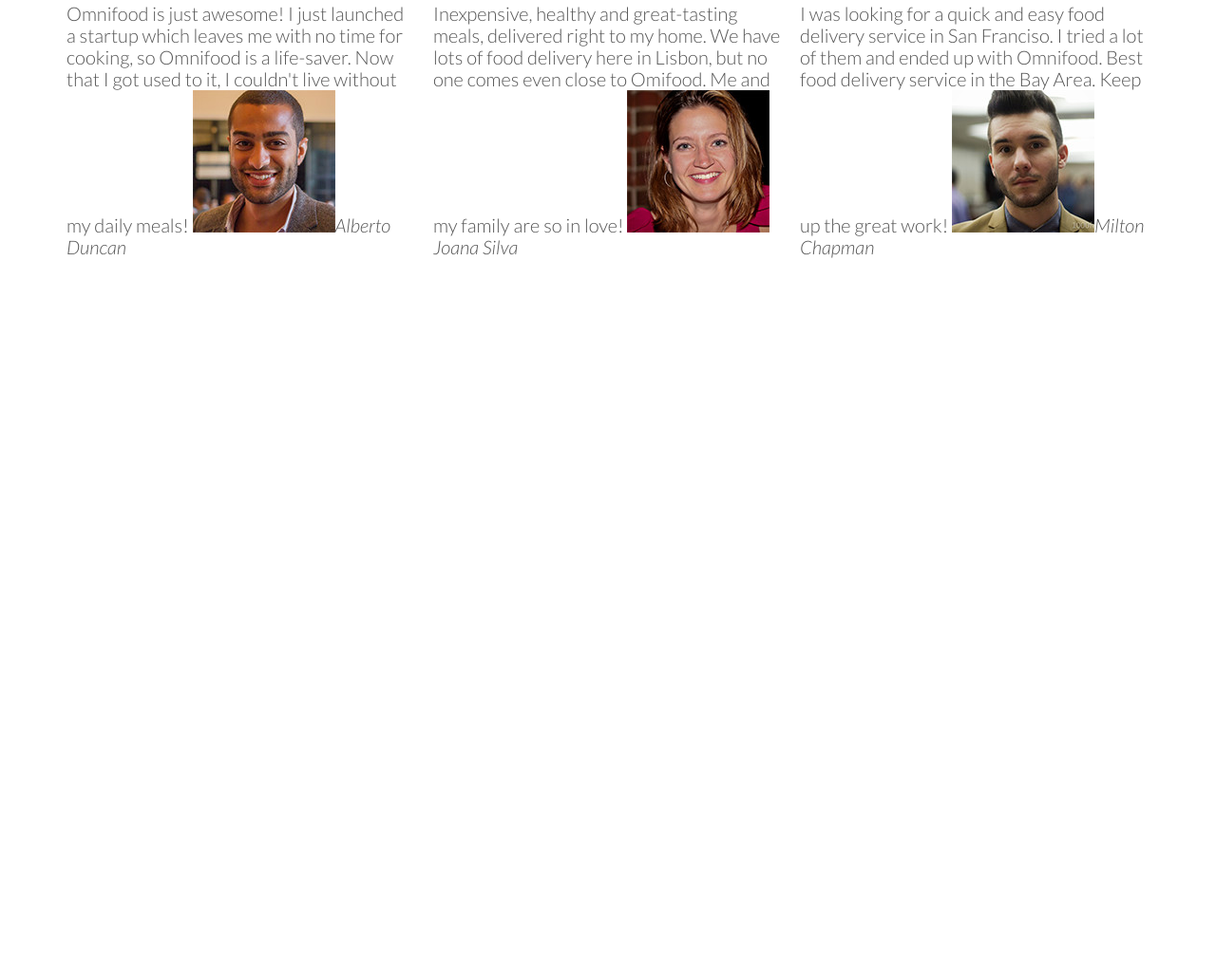
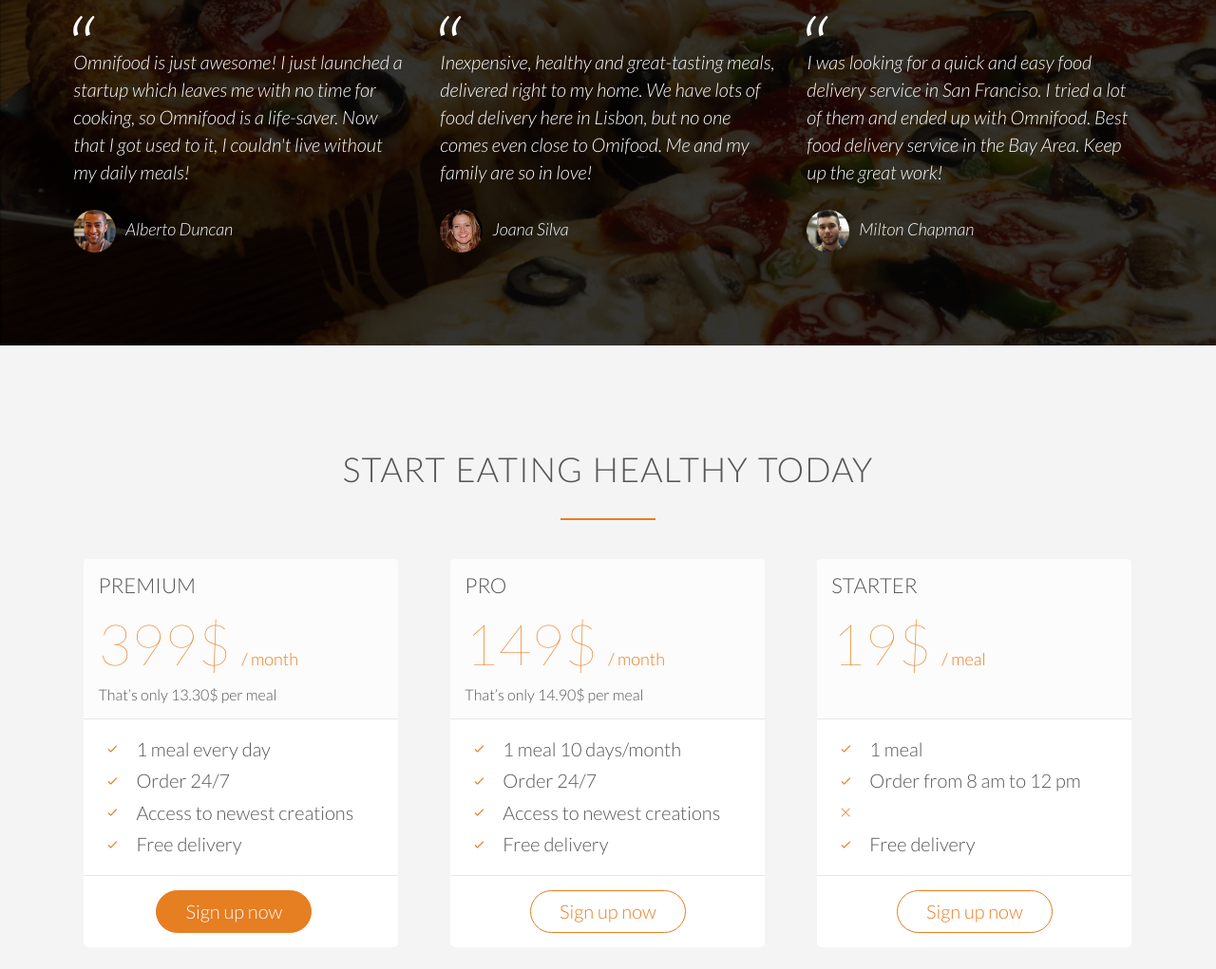
Before and after one commit to PauloJSGG/omnifood_udemy, a plain HTML site: page index.html in a window 1280 px wide. Shown: the part 3653-4674 px from the top of the page at 95% size. Before the commit the page ends 4017 px from the top, so only its background shows below. Drawn offline with Linux system fonts and the light colour scheme; files whose address does not match are found by name.

Commit message:
20-11-18

```diff
--- a/index.html
+++ b/index.html
@@ -243,7 +243,7 @@
                     <cite><img src="/resources/img/customer-2.jpg">Joana Silva</cite>
                 </blockquote>
             </div>
-            <div class="col span-1-of-3  ">
+            <div class="col span-1-of-3">
                 <blockquote>
                     I was looking for a quick and easy food delivery service in San Franciso. I tried a lot of them and
                     ended up with Omnifood. Best food delivery service in the Bay Area. Keep up the great work!
@@ -253,6 +253,86 @@
         </div>
     </section>
 
+    <section class="section-plans">
+        <div class="row">
+            <h2>Start eating healthy today</h2>
+        </div>
+        <div class="row">
+            <div class="col span-1-of-3">
+                <div class="plan-box">
+                    <div>
+                        <h3>Premium</h3>
+                        <p class="plan-price">399$ <span>/ month</span></p>
+                        <p class="plan-price-meal">That’s only 13.30$ per meal</p>
+                    </div>
+                    <div>
+                        <ul>
+                            <li><i class="ion-ios-checkmark-empty icon-small"></i>1 meal every day</li>
+                            <li><i class="ion-ios-checkmark-empty icon-small"></i>Order 24/7</li>
+                            <li><i class="ion-ios-checkmark-empty icon-small"></i>Access to newest creations</li>
+                            <li><i class="ion-ios-checkmark-empty icon-small"></i>Free delivery</li>
+                        </ul>
+                    </div>
+                    <div>
+                        <a href="#" class="btn btn-full">Sign up now</a>
+                    </div>
+                </div>
+            </div>
+            <div class="col span-1-of-3">
+                <div class="plan-box">
+                    <div>
+                        <h3>Pro</h3>
+                        <p class="plan-price">149$ <span>/ month</span></p>
+                        <p class="plan-price-meal">That’s only 14.90$ per meal</p>
+                    </div>
+                    <div>
+                        <ul>
+                            <li><i class="ion-ios-checkmark-empty icon-small"></i>1 meal 10 days/month</li>
+                            <li><i class="ion-ios-checkmark-empty icon-small"></i>Order 24/7</li>
+                            <li><i class="ion-ios-checkmark-empty icon-small"></i>Access to newest creations</li>
+                            <li><i class="ion-ios-checkmark-empty icon-small"></i>Free delivery</li>
+                        </ul>
+                    </div>
+                    <div>
+                        <a href="#" class="btn btn-ghost">Sign up now</a>
+                    </div>
+                </div>
+            </div>
+            <div class="col span-1-of-3">
+                <div class="plan-box">
+                    <div>
+                        <h3>Starter</h3>
+                        <p class="plan-price">19$ <span>/ meal</span></p>
+                        <p class="plan-price-meal">&nbsp;</p>
+                    </div>
+                    <div>
+                        <ul>
+                            <li><i class="ion-ios-checkmark-empty icon-small"></i>1 meal</li>
+                            <li><i class="ion-ios-checkmark-empty icon-small"></i>Order from 8 am to 12 pm</li>
+                            <li><i class="ion-ios-close-empty icon-small"></i></li>
+                            <li><i class="ion-ios-checkmark-empty icon-small"></i>Free delivery</li>
+                        </ul>
+                    </div>
+                    <div>
+                        <a href="#" class="btn btn-ghost">Sign up now</a>
+                    </div>
+                </div>
+            </div>
+        </div>
+    </section>
+
 </body>
 
 </html>
+
+
+<!-- Section 6: Sign up and pricing plans
+
+
+
+
+Plan 3: Starter
+19$ per meal
+1 meal
+Order from 8 am to 12 pm
+Free delivery -->
--- a/resources/css/style.css
+++ b/resources/css/style.css
@@ -14,6 +14,7 @@
     font-weight: 300;
     font-size: 20px;
     text-rendering: optimizeLegibility;
+
 }
 
 .clearfix {zoom: 1}
@@ -186,6 +187,7 @@
     background-size: cover;
     background-position: center;
     height: 100vh;
+    background-attachment: fixed;
 }
 
 .hero-text-box {
@@ -278,6 +280,8 @@
     transform: scale(1);
 }
 
+
+
 /* ------------------------------- */
 /* HOW IT WORKS */
 /* ------------------------------- */
@@ -344,3 +348,98 @@
 .city-feature {
     margin-bottom: 5px;
 }
+
+/* TETIMONIALS */
+.section-testimonials {
+    background-image: linear-gradient(rgba(0, 0, 0, 0.8), rgba(0, 0, 0, 0.8)), url(/resources/img/back-customers.jpg);
+    background-size: cover;
+    background-position: center;
+    color: #fff;
+    background-attachment: fixed;
+}
+
+blockquote {
+    padding: 2%;
+    font-style: italic;
+    line-height: 145%;
+    position: relative;
+    margin-top: 40px;
+}
+
+
+blockquote:before {
+    content: "\201C";
+    font-size: 500%;
+    display: block;
+    position: absolute;
+    top: -5px;
+    left: -3px;
+}
+
+cite {
+    font-size: 90%;
+    margin-top: 25px;
+    display: block;
+}
+
+cite img {
+    height: 45px;
+    border-radius: 50%;
+    margin-right: 10px;
+    vertical-align: middle;
+}
+
+
+/* SIGN UP */
+.section-plans {
+    background-color: #f4f4f4;
+}
+
+.plan-box {
+    background-color: #fff;
+    border-radius: 5px;
+    width: 90%;
+    margin-left: 5%;
+    box-shadow: o 2px 2px #efefef;
+}
+
+.plan-box div {
+    padding: 15px;
+    border-bottom: 1px solid #e8e8e8;
+}
+
+.plan-box div:first-child {
+    background-color: #fcfcfc;
+    border-top-left-radius: 5px;
+    border-top-right-radius: 5px;
+
+}
+
+.plan-box div:last-child {
+    text-align: center;
+    border: 0;
+}
+
+.plan-price {
+    font-size: 300%;
+    margin-bottom: 10px;
+    font-weight: 100;
+    color: #e67e22;
+}
+
+.plan-price span {
+    font-size: 30%;
+    font-weight: 300;
+}
+
+.plan-price-meal {
+    font-size: 80%;
+}
+
+.plan-box ul {
+    list-style: none;
+}
+
+.plan-box ul li {
+    padding: 5px 0;
+}
```
